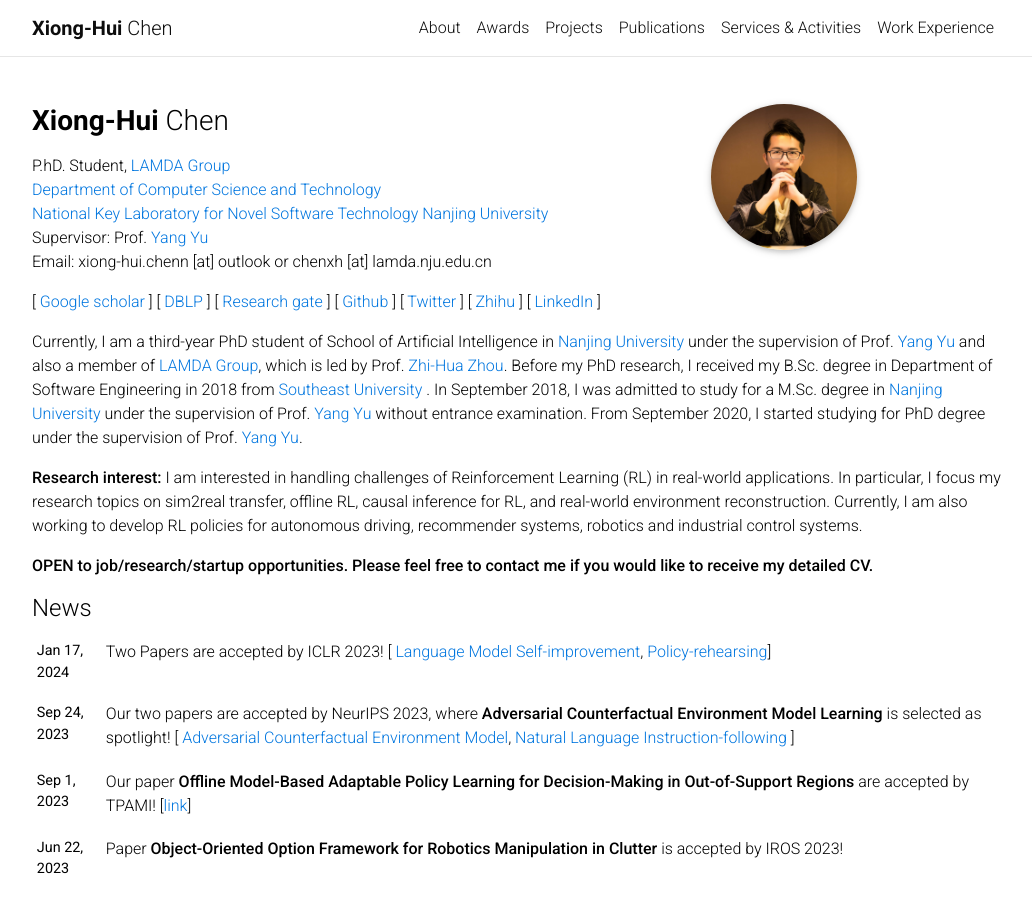
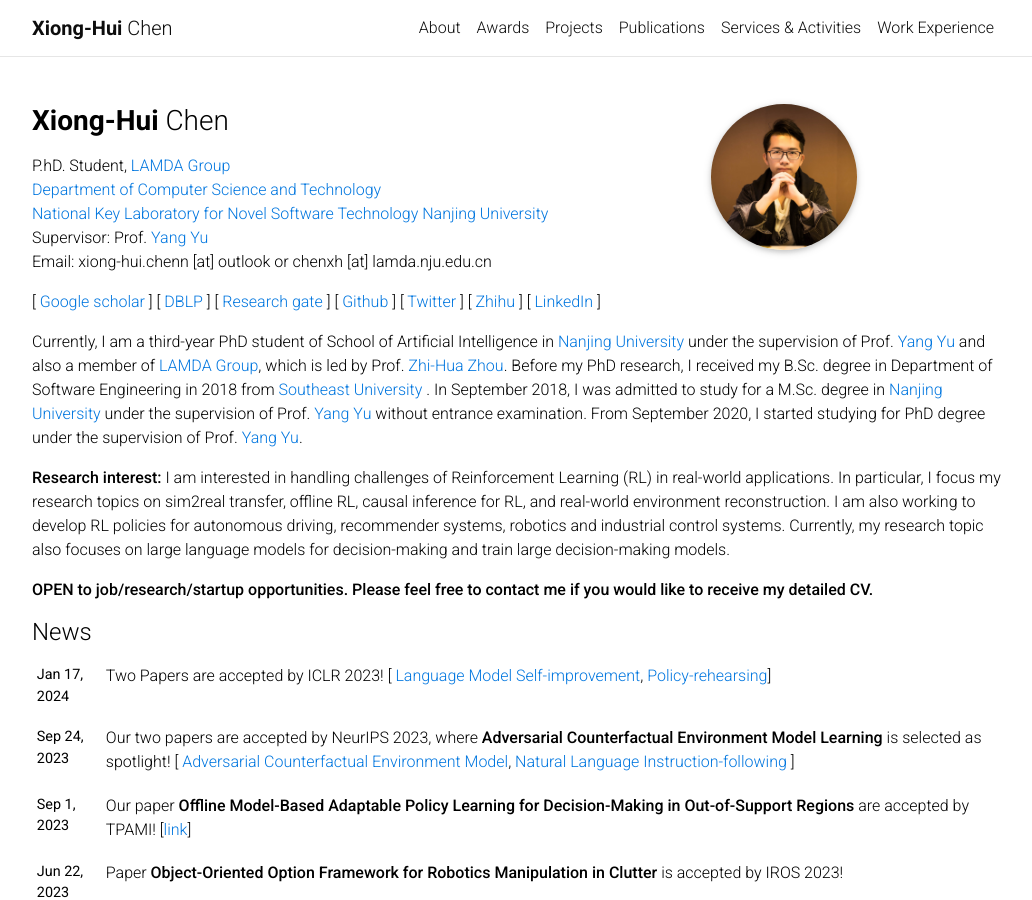
Before and after one commit to xionghuichen/xionghuichen.github.io, a Jekyll site: the page built from _pages/about.md, in a window 1280 px wide and 900 px high. Shown: the whole window, without its empty margins (123-1155 px from the left). Built offline with Jekyll 4.4.1, drawn with Linux system fonts in a browser that asks for light colours; comment, search, counter and statistics services are not loaded.

Commit message:
update interest

```diff
--- a/_pages/about.md
+++ b/_pages/about.md
@@ -28,7 +28,7 @@ Email: xiong-hui.chenn [at] outlook or chenxh [at] lamda.nju.edu.cn <br/>
 
 
 
-**Research interest:**  I am interested in handling challenges of Reinforcement Learning (RL) in real-world applications. In particular, I focus my research topics on sim2real transfer, offline RL, causal inference for RL, and real-world environment reconstruction. Currently, I am also working to develop RL policies for autonomous driving, recommender systems, robotics and industrial control systems.
+**Research interest:**  I am interested in handling challenges of Reinforcement Learning (RL) in real-world applications. In particular, I focus my research topics on sim2real transfer, offline RL, causal inference for RL, and real-world environment reconstruction. I am also working to develop RL policies for autonomous driving, recommender systems, robotics and industrial control systems. Currently, my research topic also focuses on large language models for decision-making and train large decision-making models.
 
 
 **OPEN to job/research/startup opportunities. Please feel free to contact me if you would like to receive my detailed CV.**
```
